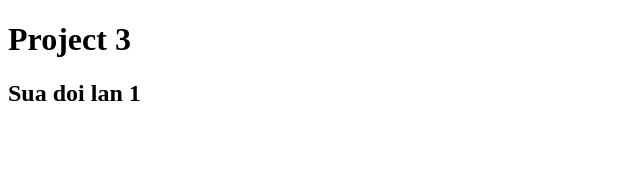
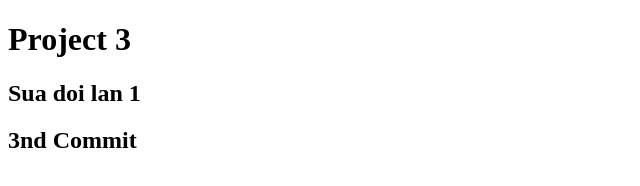
Before and after one commit to quongt/Project-3, a plain HTML site: page index.html in a window 1280 px wide. Shown: the whole page, without its empty margins (0-640 px from the left). Drawn offline with Linux system fonts and the light colour scheme.

Commit message:
test commit lan 3

```diff
--- a/index.html
+++ b/index.html
@@ -8,5 +8,6 @@
   <body>
     <h1>Project 3</h1>
     <h2>Sua doi lan 1</h2>
+    <h2>3nd Commit</h2>
   </body>
 </html>
```
